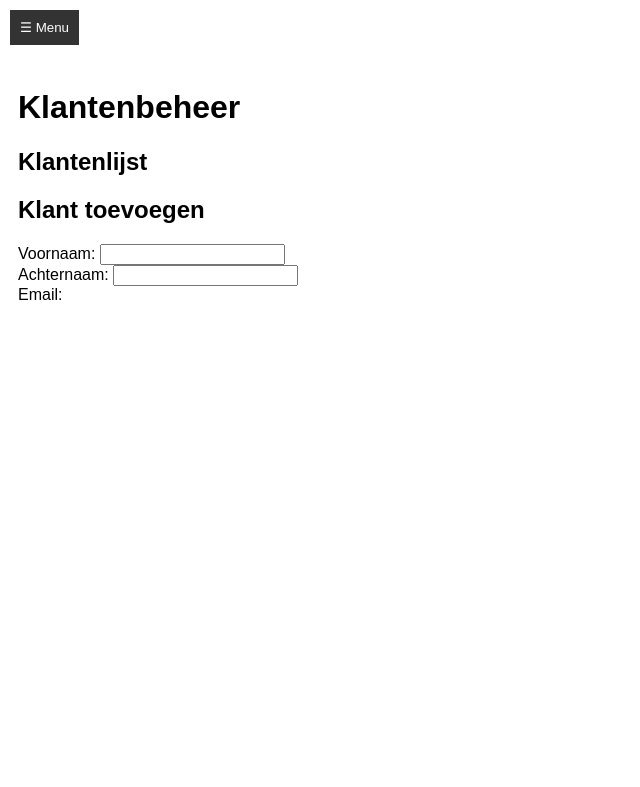
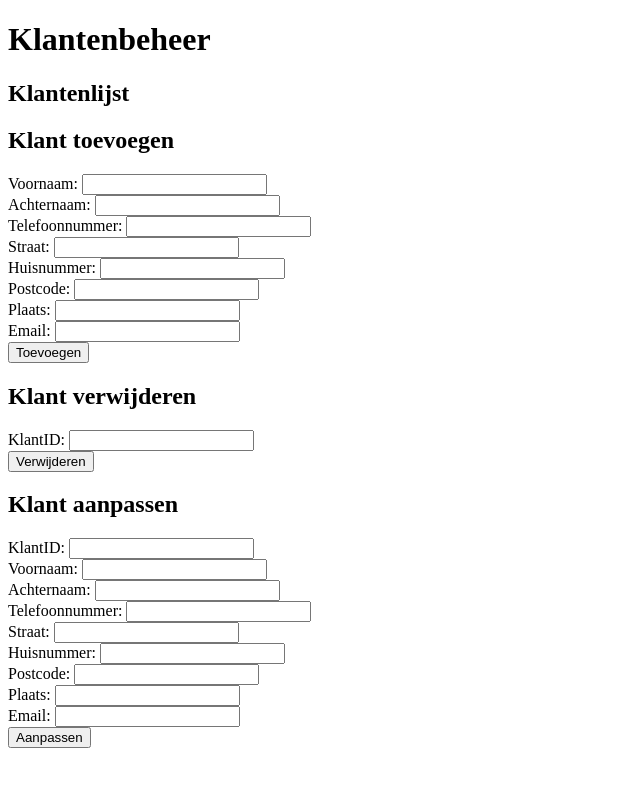
Before and after one commit to SjoerdGroenheide/KarelCode, a PHP site: page /Klantenbestand.php in a window 1280 px wide. Shown: the top 787 px of the page, without its empty margins (0-640 px from the left). Run offline with PHP 8.4, Linux system fonts and the light colour scheme; data that the repository does not hold is empty.

Commit message:
klantenbestand

```diff
--- a/Klantenbestand.php
+++ b/Klantenbestand.php
@@ -1,136 +1,60 @@
 <?php
 session_start();
 
-class Klant {
-    public $voornaam;
-    public $achternaam;
-    public $email;
-    public $adres = [];
-    public $telefoonnummers = [];
+// Database configuratie
+$host = "localhost";
+$dbname = "karelveenstra";
+$username = "root"; // Pas aan indien nodig
+$password = ""; // Vul je databasewachtwoord in
 
-    public function __construct($voornaam, $achternaam, $email) {
-        $this->voornaam = $voornaam;
-        $this->achternaam = $achternaam;
-        $this->email = $email;
+try {
+    $pdo = new PDO("mysql:host=$host;dbname=$dbname", $username, $password);
+    $pdo->setAttribute(PDO::ATTR_ERRMODE, PDO::ERRMODE_EXCEPTION);
+} catch (PDOException $e) {
+    die("Fout bij verbinding met database: " . $e->getMessage());
 }
 
-    public function voegAdresToe($straat, $huisnummer, $postcode, $plaats) {
-        $this->adres = [
-            'straat' => $straat,
-            'huisnummer' => $huisnummer,
-            'postcode' => $postcode,
-            'plaats' => $plaats
-        ];
+// Functie om klanten weer te geven
+function klantenWeergeven($pdo) {
+    $stmt = $pdo->query("SELECT * FROM klanten");
+    return $stmt->fetchAll(PDO::FETCH_ASSOC);
 }
 
-    public function verwijderAdres() {
-        $this->adres = [];
-    }
-
-    public function voegTelefoonnummerToe($nummer) {
-        $this->telefoonnummers[] = $nummer;
-    }
-
-    public function verwijderTelefoonnummer($nummer) {
-        $index = array_search($nummer, $this->telefoonnummers);
-        if ($index !== false) {
-            unset($this->telefoonnummers[$index]);
-            $this->telefoonnummers = array_values($this->telefoonnummers);
-        }
-    }
-
-    public function __toString() {
-        $adresString = empty($this->adres) ? "Geen adres beschikbaar" : implode(", ", $this->adres);
-        $telefoonString = empty($this->telefoonnummers) ? "Geen telefoonnummers beschikbaar" : implode(", ", $this->telefoonnummers);
-
-        return "Naam: {$this->voornaam} {$this->achternaam}, Email: {$this->email}, Adres: {$adresString}, Telefoonnummers: {$telefoonString}";
-    }
-}
-
-class KlantenSchema {
-    public $klanten = [];
-
-    public function klantToevoegen($voornaam, $achternaam, $email) {
-        $nieuweKlant = new Klant($voornaam, $achternaam, $email);
-        $this->klanten[] = $nieuweKlant;
-    }
-
-    public function klantVerwijderen($email) {
-        foreach ($this->klanten as $index => $klant) {
-            if ($klant->email == $email) {
-                unset($this->klanten[$index]);
-                $this->klanten = array_values($this->klanten);
-                return true;
-            }
-        }
-        return false;
-    }
-
-    public function klantAanpassen($email, $nieuwe_voornaam = null, $nieuwe_achternaam = null, $nieuwe_email = null) {
-        foreach ($this->klanten as $klant) {
-            if ($klant->email == $email) {
-                if ($nieuwe_voornaam) {
-                    $klant->voornaam = $nieuwe_voornaam;
-                }
-                if ($nieuwe_achternaam) {
-                    $klant->achternaam = $nieuwe_achternaam;
-                }
-                if ($nieuwe_email) {
-                    $klant->email = $nieuwe_email;
-                }
-                return true;
-            }
-        }
-        return false;
-    }
-
-    public function klantenWeergeven() {
-        return $this->klanten;
-    }
-}
-
-if (!isset($_SESSION['schema'])) {
-    $_SESSION['schema'] = serialize(new KlantenSchema());
-}
-
-$schema = unserialize($_SESSION['schema']);
-
+// Formulierverwerking
 if ($_SERVER['REQUEST_METHOD'] == 'POST') {
     $actie = $_POST['actie'];
 
     if ($actie == 'toevoegen') {
-        $schema->klantToevoegen($_POST['voornaam'], $_POST['achternaam'], $_POST['email']);
+        $stmt = $pdo->prepare("INSERT INTO klanten (Voornaam, Achternaam, TelefoonNummer, Straat, Huisnummer, Postcode, Plaats, Email)
+            VALUES (:voornaam, :achternaam, :telefoonnummer, :straat, :huisnummer, :postcode, :plaats, :email)");
+        $stmt->execute([
+            'voornaam' => $_POST['voornaam'],
+            'achternaam' => $_POST['achternaam'],
+            'telefoonnummer' => $_POST['telefoonnummer'],
+            'straat' => $_POST['straat'],
+            'huisnummer' => $_POST['huisnummer'],
+            'postcode' => $_POST['postcode'],
+            'plaats' => $_POST['plaats'],
+            'email' => $_POST['email']
+        ]);
     } elseif ($actie == 'verwijderen') {
-        $schema->klantVerwijderen($_POST['email']);
+        $stmt = $pdo->prepare("DELETE FROM klanten WHERE KlantID = :klantid");
+        $stmt->execute(['klantid' => $_POST['klantid']]);
     } elseif ($actie == 'aanpassen') {
-        $schema->klantAanpassen($_POST['email'], $_POST['nieuwe_voornaam'], $_POST['nieuwe_achternaam'], $_POST['nieuwe_email']);
-    } elseif ($actie == 'adres_toevoegen') {
-        foreach ($schema->klantenWeergeven() as $klant) {
-            if ($klant->email == $_POST['email']) {
-                $klant->voegAdresToe($_POST['straat'], $_POST['huisnummer'], $_POST['postcode'], $_POST['plaats']);
+        $stmt = $pdo->prepare("UPDATE klanten SET Voornaam = :voornaam, Achternaam = :achternaam, TelefoonNummer = :telefoonnummer,
+            Straat = :straat, Huisnummer = :huisnummer, Postcode = :postcode, Plaats = :plaats, Email = :email WHERE KlantID = :klantid");
+        $stmt->execute([
+            'voornaam' => $_POST['voornaam'],
+            'achternaam' => $_POST['achternaam'],
+            'telefoonnummer' => $_POST['telefoonnummer'],
+            'straat' => $_POST['straat'],
+            'huisnummer' => $_POST['huisnummer'],
+            'postcode' => $_POST['postcode'],
+            'plaats' => $_POST['plaats'],
+            'email' => $_POST['email'],
+            'klantid' => $_POST['klantid']
+        ]);
     }
-        }
-    } elseif ($actie == 'adres_verwijderen') {
-        foreach ($schema->klantenWeergeven() as $klant) {
-            if ($klant->email == $_POST['email']) {
-                $klant->verwijderAdres();
-            }
-        }
-    } elseif ($actie == 'telefoon_toevoegen') {
-        foreach ($schema->klantenWeergeven() as $klant) {
-            if ($klant->email == $_POST['email']) {
-                $klant->voegTelefoonnummerToe($_POST['telefoon']);
-            }
-        }
-    } elseif ($actie == 'telefoon_verwijderen') {
-        foreach ($schema->klantenWeergeven() as $klant) {
-            if ($klant->email == $_POST['email']) {
-                $klant->verwijderTelefoonnummer($_POST['telefoon']);
-            }
-        }
-    }
-
-    $_SESSION['schema'] = serialize($schema);
 }
 ?>
 
@@ -140,79 +64,54 @@ if ($_SERVER['REQUEST_METHOD'] == 'POST') {
     <meta charset="UTF-8">
     <meta name="viewport" content="width=device-width, initial-scale=1.0">
     <title>Klantenbeheer</title>
-    <style>
-        body {
-            font-family: Arial, sans-serif;
-        }
-        .navbar {
-            position: fixed;
-            top: 0;
-            left: 0;
-            background-color: #333;
-            color: white;
-            width: 250px;
-            height: 100%;
-            transform: translateX(-250px);
-            transition: transform 0.3s ease;
-            overflow: auto;
-            padding-top: 20px;
-        }
-        .navbar.active {
-            transform: translateX(0);
-        }
-        .navbar a {
-            display: block;
-            color: white;
-            padding: 10px;
-            text-decoration: none;
-        }
-        .navbar a:hover {
-            background-color: #575757;
-        }
-        .menu-button {
-            position: fixed;
-            top: 10px;
-            left: 10px;
-            background-color: #333;
-            color: white;
-            border: none;
-            padding: 10px;
-            cursor: pointer;
-            z-index: 1000;
-        }
-        .menu-button:focus {
-            outline: none;
-        }
-        .content {
-            margin-left: 10px;
-            padding-top: 60px;
-        }
-    </style>
 </head>
 <body>
-    <button class="menu-button" onclick="toggleMenu()">☰ Menu</button>
-
-    <div class="navbar" id="navbar">
-        <a href="#klantenlijst">Klantenlijst</a>
-        <a href="#toevoegen">Klant toevoegen</a>
-        <a href="#verwijderen">Klant verwijderen</a>
-        <a href="#aanpassen">Klant aanpassen</a>
-        <a href="#adres">Adres beheren</a>
-        <a href="#telefoon">Telefoon beheren</a>
-    </div>
-
-    <div class="content">
     <h1>Klantenbeheer</h1>
-        <h2 id="klantenlijst">Klantenlijst</h2>
+    <h2>Klantenlijst</h2>
     <ul>
-            <?php foreach ($schema->klantenWeergeven() as $klant): ?>
-                <li><?= $klant ?></li>
+        <?php foreach (klantenWeergeven($pdo) as $klant): ?>
+            <li>
+                <?= "ID: {$klant['KlantID']}, Naam: {$klant['Voornaam']} {$klant['Achternaam']},
+                Telefoon: {$klant['TelefoonNummer']}, Adres: {$klant['Straat']} {$klant['Huisnummer']},
+                {$klant['postcode']} {$klant['Plaats']}, Email: {$klant['Email']}" ?>
+            </li>
         <?php endforeach; ?>
     </ul>
 
-        <h2 id="toevoegen">Klant toevoegen</h2>
+    <h2>Klant toevoegen</h2>
     <form method="post">
         <input type="hidden" name="actie" value="toevoegen">
         <label>Voornaam: <input type="text" name="voornaam" required></label><br>
         <label>Achternaam: <input type="text" name="achternaam" required></label><br>
-            <label>Email: <input type="email" name
+        <label>Telefoonnummer: <input type="text" name="telefoonnummer" required></label><br>
+        <label>Straat: <input type="text" name="straat" required></label><br>
+        <label>Huisnummer: <input type="text" name="huisnummer" required></label><br>
+        <label>Postcode: <input type="text" name="postcode" required></label><br>
+        <label>Plaats: <input type="text" name="plaats" required></label><br>
+        <label>Email: <input type="email" name="email" required></label><br>
+        <button type="submit">Toevoegen</button>
+    </form>
+
+    <h2>Klant verwijderen</h2>
+    <form method="post">
+        <input type="hidden" name="actie" value="verwijderen">
+        <label>KlantID: <input type="text" name="klantid" required></label><br>
+        <button type="submit">Verwijderen</button>
+    </form>
+
+    <h2>Klant aanpassen</h2>
+    <form method="post">
+        <input type="hidden" name="actie" value="aanpassen">
+        <label>KlantID: <input type="text" name="klantid" required></label><br>
+        <label>Voornaam: <input type="text" name="voornaam" required></label><br>
+        <label>Achternaam: <input type="text" name="achternaam" required></label><br>
+        <label>Telefoonnummer: <input type="text" name="telefoonnummer" required></label><br>
+        <label>Straat: <input type="text" name="straat" required></label><br>
+        <label>Huisnummer: <input type="text" name="huisnummer" required></label><br>
+        <label>Postcode: <input type="text" name="postcode" required></label><br>
+        <label>Plaats: <input type="text" name="plaats" required></label><br>
+        <label>Email: <input type="email" name="email" required></label><br>
+        <button type="submit">Aanpassen</button>
+    </form>
+</body>
+</html>
```
Lines whose indentation alone changed are shown as unchanged.
